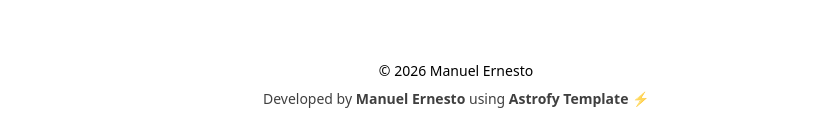
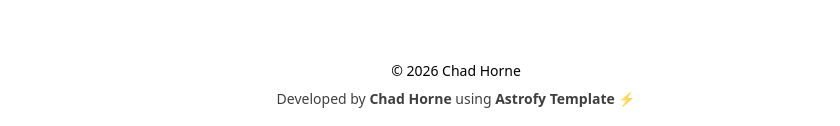
Before and after one commit to chadhorne/chadhorne.github.io, an Astro site: page / in a window 1280 px wide. Shown: the part 1549-1675 px from the top of the page, without its empty margins (336-1176 px from the left). Built offline with nearby package versions, Linux system fonts and the light colour scheme; Astro itself is replaced by a stand-in of ours.

Commit message:
update footer

```diff
--- a/src/components/Footer.astro
+++ b/src/components/Footer.astro
@@ -4,10 +4,10 @@ const today = new Date();
 
 <footer class="footer footer-center block mb-5 pt-10">
   <div class="pb-2">
-    &copy; {today.getFullYear()} Manuel Ernesto
+    &copy; {today.getFullYear()} Chad Horne
   </div>
   <div class="inline opacity-75">
-    Developed by <a href="https://manuelernestog.github.io" target="_blank" class="font-bold">Manuel Ernesto</a> using
+    Developed by <a href="https://manuelernestog.github.io" target="_blank" class="font-bold">Chad Horne</a> using
     <!-- Thanks for using this template. You can keep this line to support my work :) -->
     <a href="https://astrofy-template.netlify.app/" target="_blank" class="font-bold">Astrofy Template ⚡️</a>
   </div>
```
